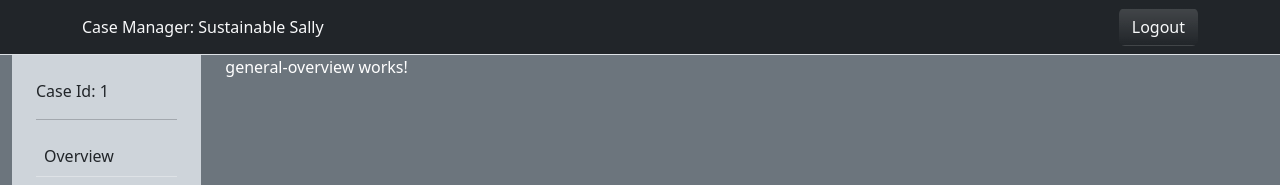
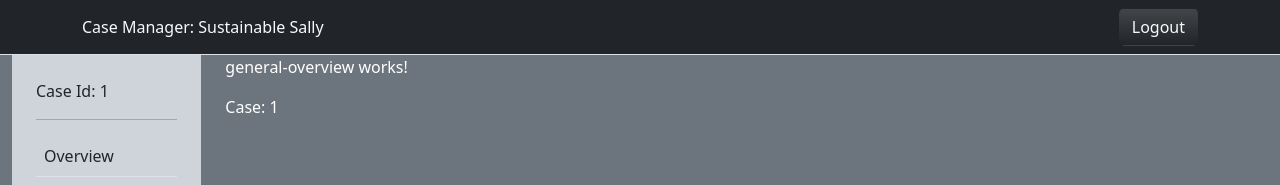
Before and after one commit to AndreasOO/susfund-frontend, an Angular app: page /cases/1 in a window 1280 px wide. Shown: the top 185 px of the page. Built offline with nearby package versions, Linux system fonts and the light colour scheme.

Commit message:
Added input for general overview

```diff
--- a/src/app/case-view/case-main-view/case-main-view.component.html
+++ b/src/app/case-view/case-main-view/case-main-view.component.html
@@ -1,4 +1,4 @@
 <div class="row">
   <app-case-sidebar-menu class="col-2 m-0" [caseId]="caseId"></app-case-sidebar-menu>
-  <app-general-overview class="col-10 m-0"></app-general-overview>
+  <app-general-overview class="col-10 m-0" [caseId]="caseId"></app-general-overview>
 </div>
--- a/src/app/case-view/case-overview/case-overview.component.html
+++ b/src/app/case-view/case-overview/case-overview.component.html
@@ -1,4 +1,5 @@
 <div >
 <p>general-overview works!</p>
+  <p>Case: {{caseId}}</p>
 
 </div>
--- a/src/app/case-view/case-overview/case-overview.component.ts
+++ b/src/app/case-view/case-overview/case-overview.component.ts
@@ -1,4 +1,4 @@
-import { Component } from '@angular/core';
+import {Component, Input} from '@angular/core';
 
 @Component({
   selector: 'app-general-overview',
@@ -7,5 +7,5 @@ import { Component } from '@angular/core';
   styleUrl: './case-overview.component.css'
 })
 export class CaseOverviewComponent {
-
+  @Input() caseId:string|undefined = '';
 }
```
